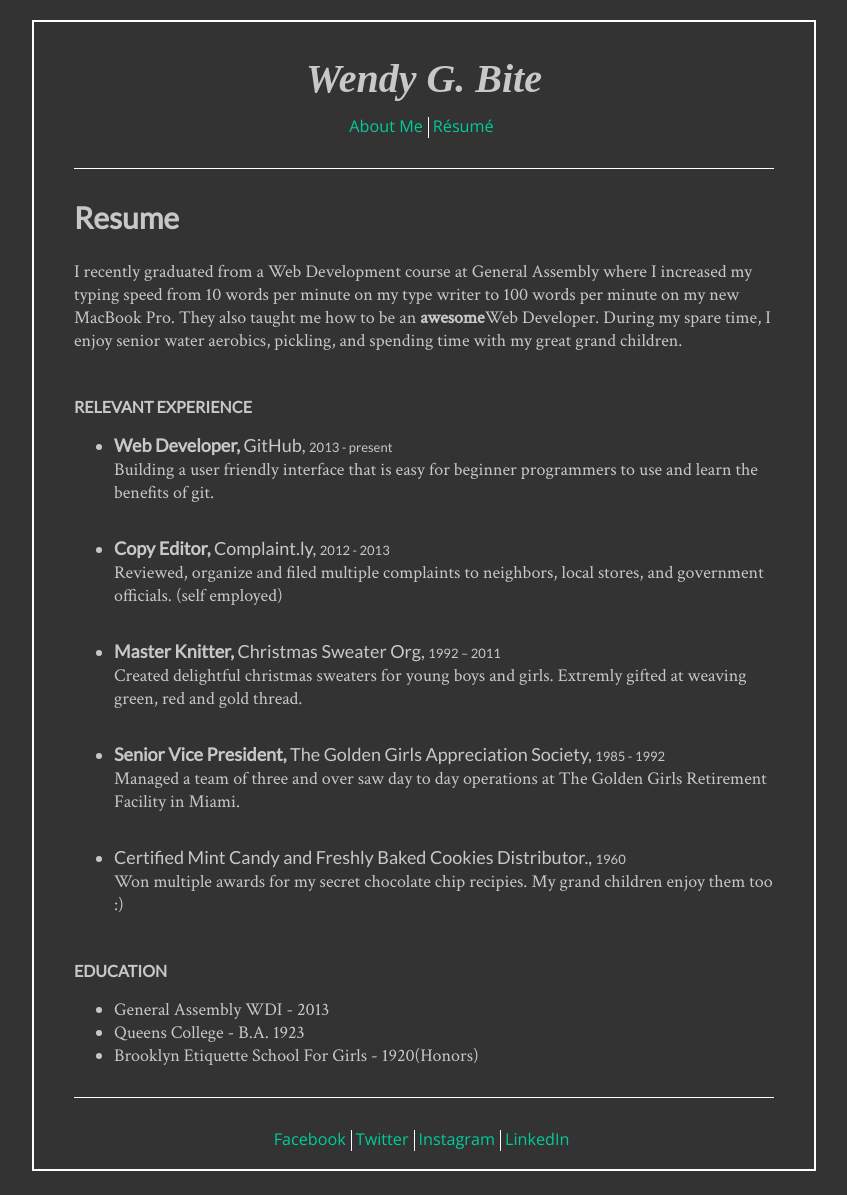
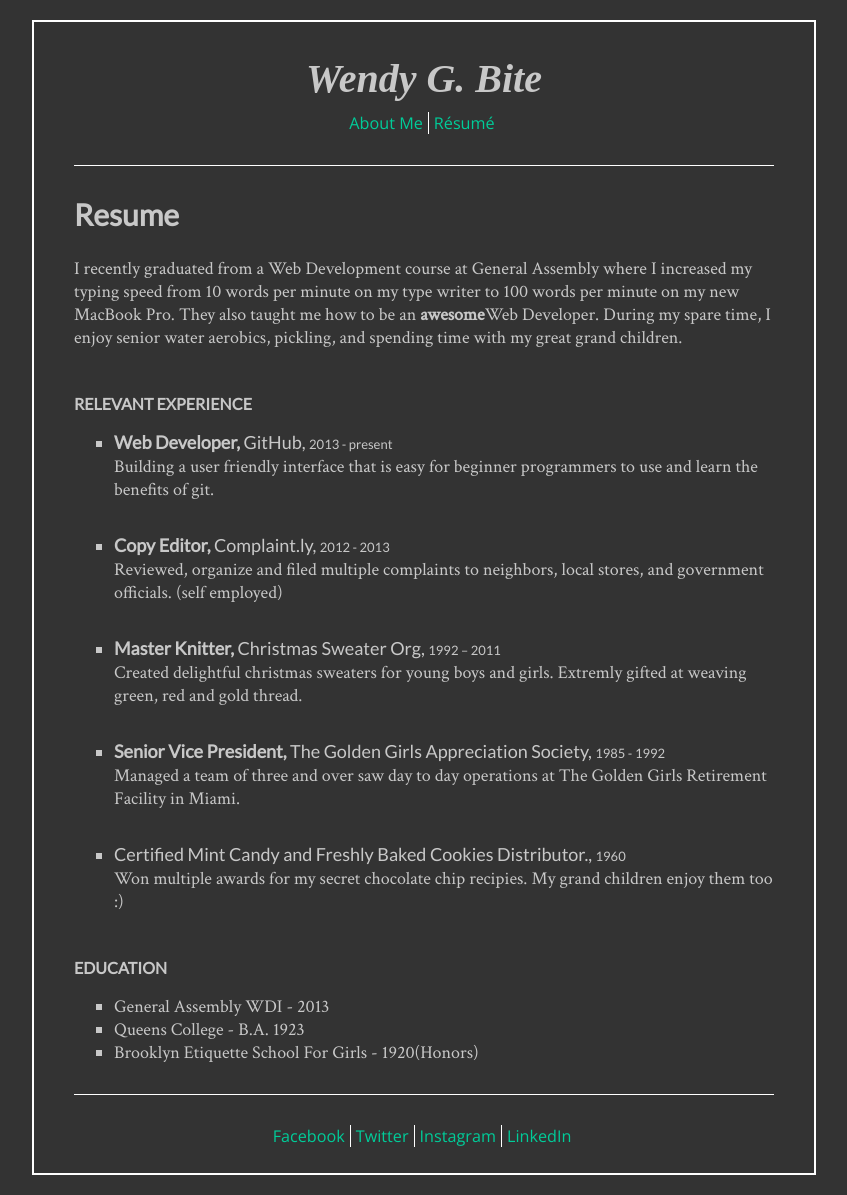
Before and after one commit to ArohanD/homework1, a plain HTML site: page Resume.html in a window 1280 px wide. Shown: the whole page, without its empty margins (216-1063 px from the left). Drawn offline with nearby package versions, Linux system fonts and the light colour scheme.

Commit message:
Various improvements after class, see below
- Switced from <ul> to <nav> for navigation.
- Added alt to <img>
- Changed page titles to be more specific
- Made list square

```diff
--- a/Resume.html
+++ b/Resume.html
@@ -3,7 +3,7 @@
 <head>
 	<link rel="stylesheet" href="app.css">
 	<link href="https://fonts.googleapis.com/css?family=Crimson+Text|Open+Sans|Lato" rel="stylesheet">
-	<title>Wendy Bite</title>
+	<title>Résumé | Wendy Bite</title>
 	<meta property="og:title" content="Wendy Bite" />
 	<meta property="og:image" content="https://daytimeconfidential.com/.image/t_share/MTI4ODIyNjI0OTYzODI2OTYy/bettywhite-1.jpg" />
 	<meta name="viewport" content="width=device-width, initial-scale=1.0">
@@ -13,10 +13,10 @@
 	<section class="static">
 		<h1>Wendy G. Bite</h1>
 
-		<ul class="nav">
-			<li><a href="index.html">About Me</a></li>
-			<li><a href="Resume.html">Résumé</a></li>
-		</ul>
+		<nav class="nav">
+			<a href="index.html">About Me</a>
+			<a href="Resume.html">Résumé</a>
+		</nav>
 
 		<div class="sectiondiv"></div>
 
@@ -32,7 +32,7 @@
 	<section>
 		<h2 class="ResSection">Relevant Experience</h2>
 		<article class="Experience">
-			<ul>
+			<ul class="SquareList">
 				<li class= "JobBlock">
 					<text id="JobTitle">Web Developer</text>
 					<text id="Company">GitHub</text>
@@ -71,7 +71,7 @@
 
 			<h2 class="ResSection">Education</h2>
 
-			<ul>
+			<ul class="SquareList">
 
 				<li>
 					<text id="EdCompany">General Assembly WDI</text>
@@ -95,12 +95,12 @@
 
 	<section class="static">
 		<div class="sectiondiv"></div>
-		<ul class="nav">
-			<li><a href="https://www.facebook.com/">Facebook</a></li>
-			<li><a href="https://twitter.com/">Twitter</a></li>
-			<li><a href="https://www.instagram.com/">Instagram</a></li>
-			<li><a href="https://www.linkedin.com/">LinkedIn</a></li>
-		</ul>
+		<nav class="nav">
+			<a href="https://www.facebook.com/">Facebook</a>
+			<a href="https://twitter.com/">Twitter</a>
+			<a href="https://www.instagram.com/">Instagram</a>
+			<a href="https://www.linkedin.com/">LinkedIn</a>
+		</nav>
 	</section>
 
 </body>
--- a/app.css
+++ b/app.css
@@ -2,7 +2,7 @@ body{
 	background-color: rgba(51, 51, 51, 1);
 	color: rgb(200, 200, 200);
 	border: 2px solid white;
-	padding: 0px 40px 00px;
+	padding: 0px 40px 25px;
 	max-width: 80%;
 	min-width: 20%;
 	margin: 20px auto 20px;
@@ -50,23 +50,22 @@ body{
 	color: rgb(200, 200, 200);
 	font-weight: bolder;
 	font-size: 40px;
-	margin-bottom: -5px;
+	margin-bottom:10px;
 }
 
 .nav{
-	padding: 0;
 	text-align: center;
 	list-style: none;
 }
 
-.nav li{
-	display: inline;
+.nav a{
 	font-size: 90%;
 	padding-right: 5px;
 	border-right: 1px solid white;
+	margin-left: 1px;
 }
 
-.nav li:last-child/*::after*/ {
+.nav a:last-child/*::after*/ {
 	/*content:" ";*/
 	border-right: none;
 }
@@ -100,6 +99,10 @@ a {
 
 .JobBlock{
 	margin-bottom: 5%;
+}
+
+.SquareList{
+	list-style: square;
 }
 
 #JobTitle{
```
Also changed, not shown: index.html (+12 -12 lines).
